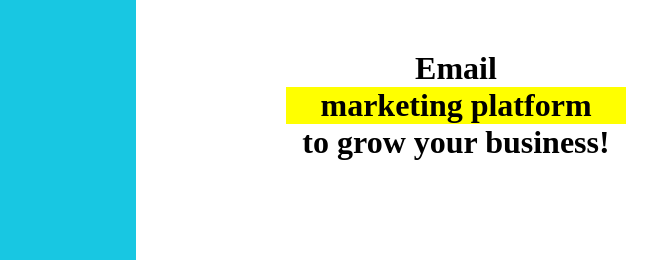
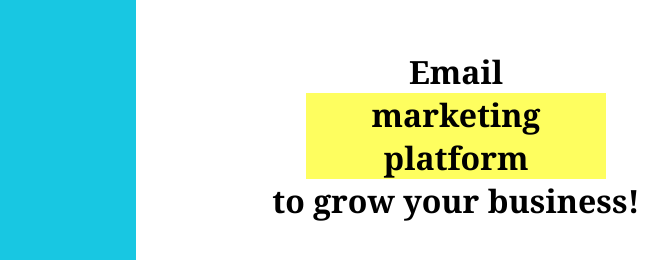
Before and after one commit to Alaa-AlBanna/CPS, a plain HTML site: page index.html in a window 1280 px wide. Shown: the top 260 px of the page, 504-1172 px from the left. Drawn offline with Linux system fonts and the light colour scheme.

Commit message:
improved title

```diff
--- a/index.html
+++ b/index.html
@@ -95,7 +95,7 @@
             <div>
                 <div id="title2">
                     <p>
-                    <h1>Email <h1 style="background-color: yellow; margin-left: 150px; margin-right: 150px;">marketing platform</h1> <h1>to grow your business!</h1>
+                    <h1 style="font-family: Cambria, Cochin, Georgia, Times, 'Times New Roman', serif;">Email <h1 style="background-color: rgb(254, 254, 95); margin-left: 170px; margin-right: 170px; font-family: Cambria, Cochin, Georgia, Times, 'Times New Roman', serif;">marketing platform</h1> <h1 style="font-family: Cambria, Cochin, Georgia, Times, 'Times New Roman', serif;">to grow your business!</h1>
                     </p>
                 </div>
             </div>
```
